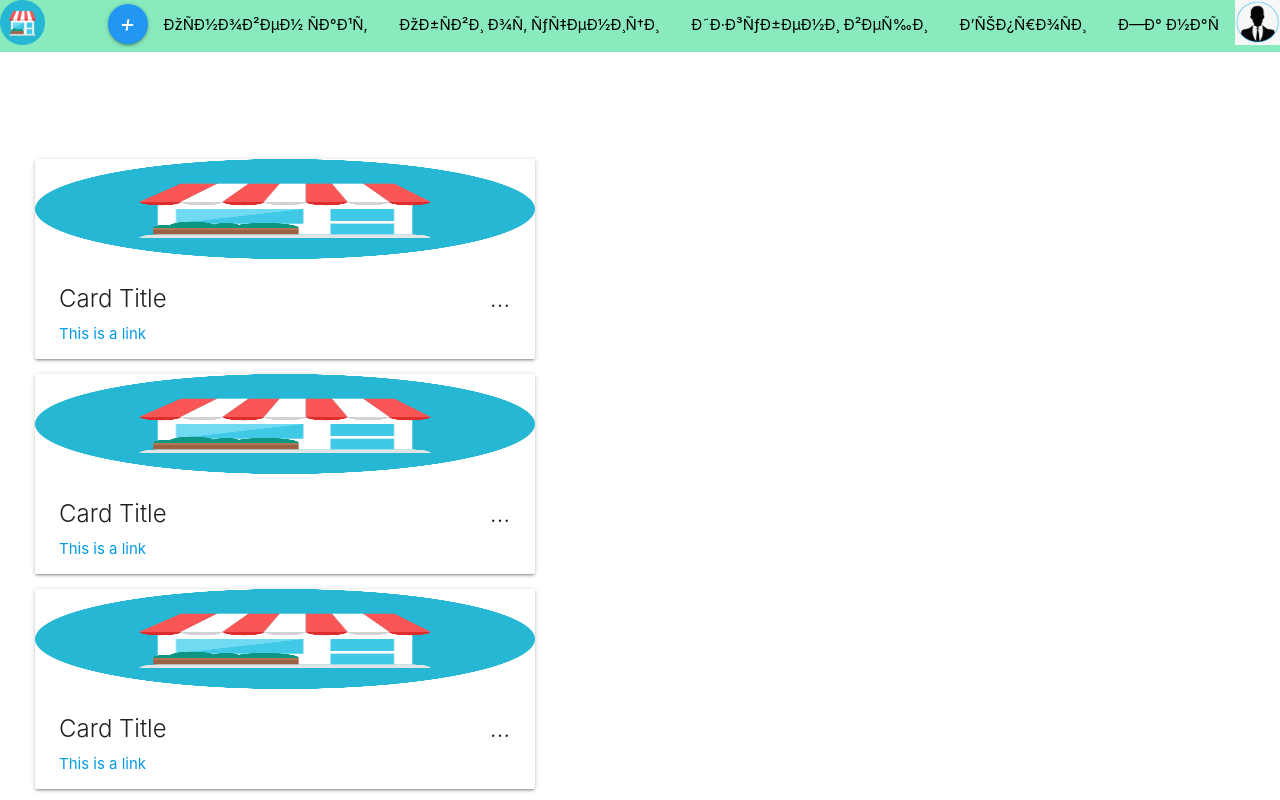
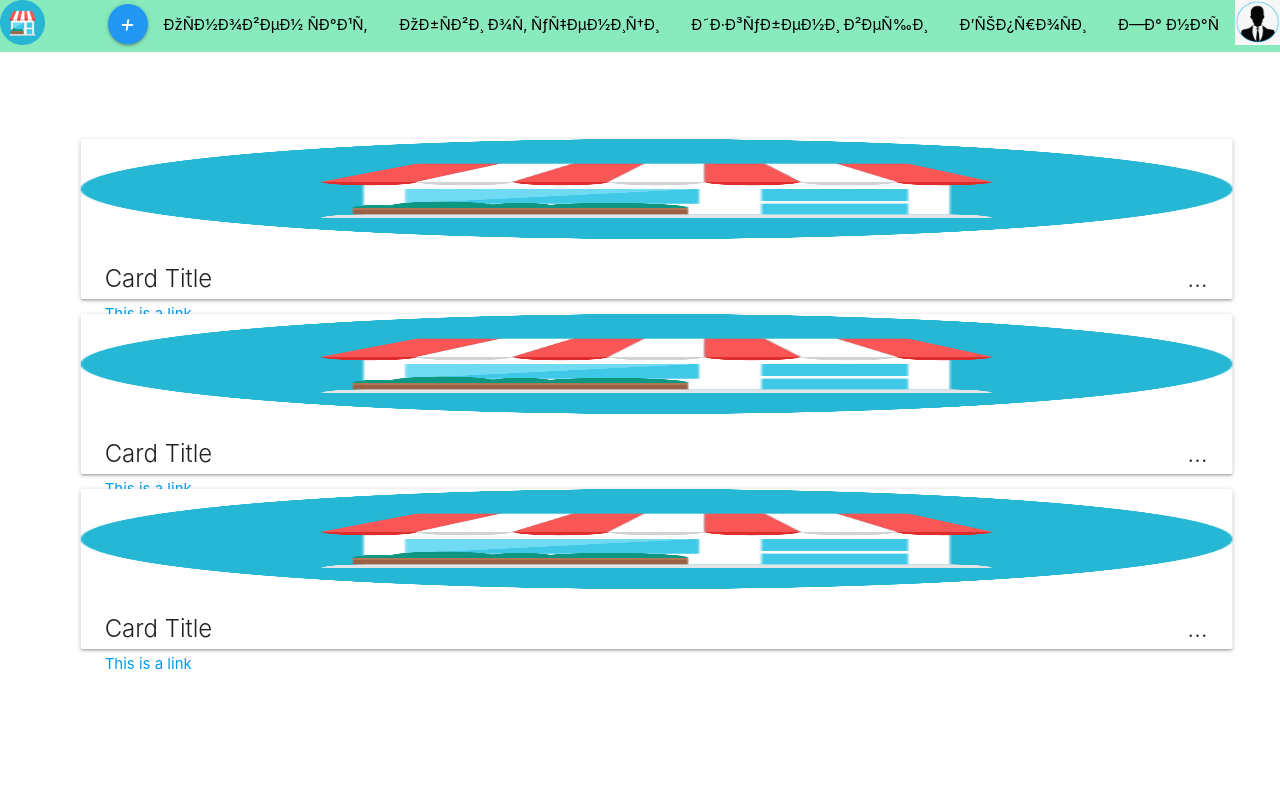
Before and after one commit to Ibryam512/Website_for_Antim, a PHP site: page / in a window 1280 px wide. Run offline with PHP 8.4, Linux system fonts and the light colour scheme.

Commit message:
dinamic size

```diff
--- a/css/style.css
+++ b/css/style.css
@@ -31,8 +31,8 @@ a {
 	transition: all .25s ease-in-out;
 	display: block;
 	transform: translate(7%, 50%);
-	width: 500;
-    height: 200;
+	width: 90%;
+    height: 20%;
 }
 /* #upload { */
 	/* transform: translate(25%, 10%); */
```
